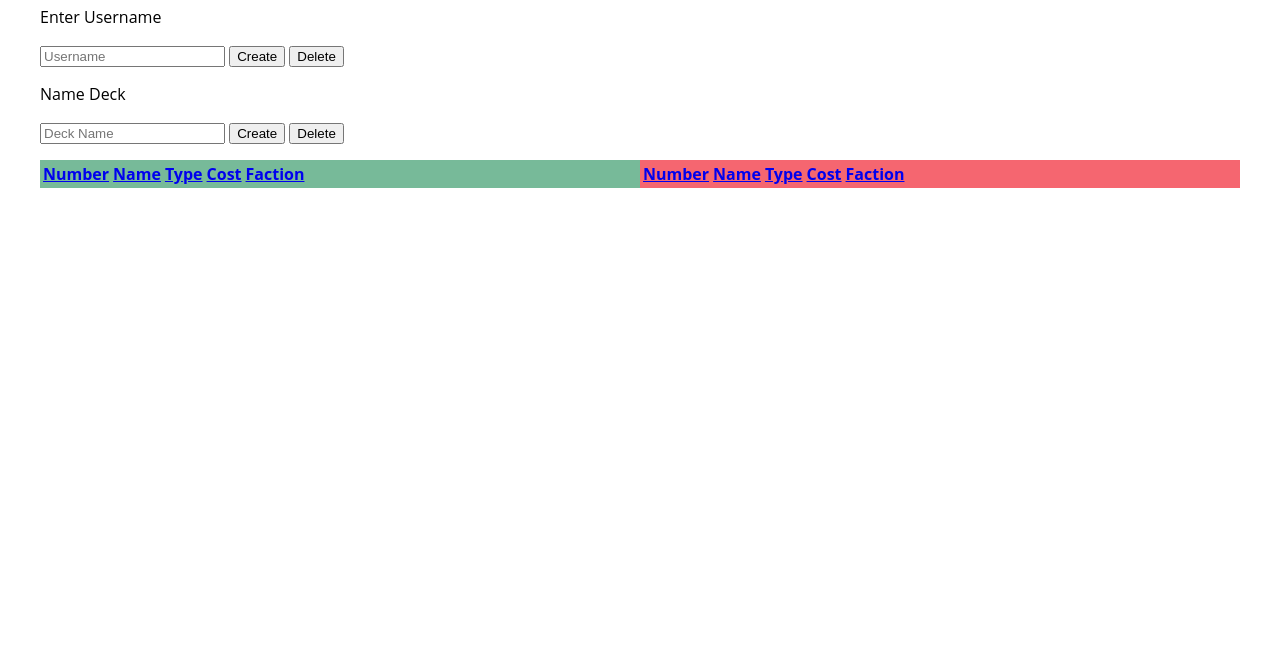
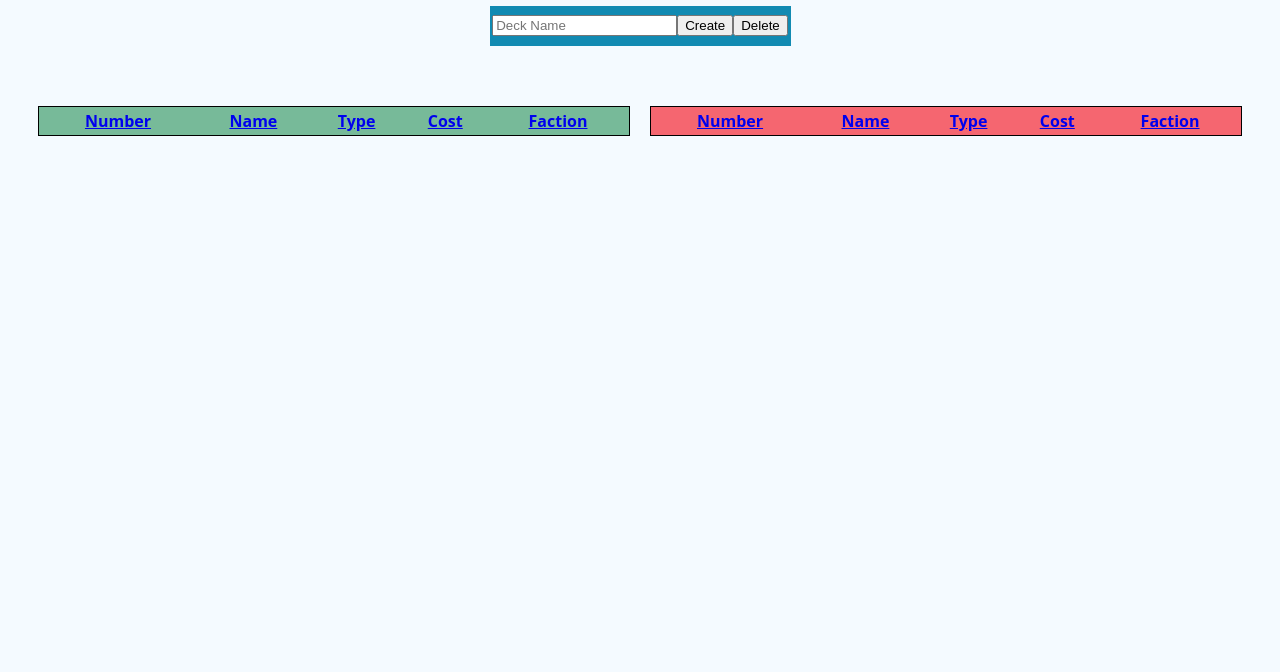
Before and after one commit to ANRSaan/foundation-capstone, a website: page client/index.html in a window 1280 px wide. Shown: the part 128-800 px from the top of the page. Drawn offline with nearby package versions, Linux system fonts and the light colour scheme; no server answers.

Commit message:
css stuffs

```diff
--- a/client/index.css
+++ b/client/index.css
@@ -1,23 +1,60 @@
 body {
     margin: 1rem;
-  padding: 1rem;
-  max-width: 1200px;
-  margin: 2rem auto;
-  font-family: "Open Sans", sans-serif;
+    padding: 1rem;
+    max-width: 1204px;
+    margin: 2rem auto;
+    font-family: "Open Sans", sans-serif;
+    height: 100%;
+    background-color: #f4faff;
+}
+
+#deckChooser {
+    background-color: #118ab2;
+    width: 25%;
+    margin: auto;
+    text-align: center;
+    align-items: center;
+    justify-content: center;
+    display: flex;
+    height: 40px;
+}
+
+#deckNamer {
+    margin-right: 45px;
+}
+
+#deckName {
+    height: 40px;
+    /* padding-top: 20px; */
+    margin-top: 20px;
+    text-align: center;
 }
 
 #cardDiv {
+    border: 1px solid black;
     background-color: #F56670;
-    width: 50%;
+    width: 49%;
     float:right;
+    height: 100%;
+
 }
 
 #deckDiv {
+    border: 1px solid black;
     background-color: #77ba99;
-    width: 50%;
+    width: 49%;
     float:left;
+    height: 100%;
 }
 
 table {
-    margin:30
+    width: 100%;
+    margin: 30;
+    height: 100%;
 }
+
+tr {
+    width: 49%;
+    border-top: 1px solid black;
+
+}
--- a/client/index.html
+++ b/client/index.html
@@ -5,25 +5,34 @@
     <meta http-equiv="X-UA-Compatible" content="IE=edge">
     <meta name="viewport" content="width=device-width, initial-scale=1.0">
     <title>Runner Net</title>
+    <!-- <link rel="stylesheet" href="./reset.css"> -->
     <link rel="stylesheet" href="./index.css">
 </head>
 <body>
     <h1>Runner Net</h1>
-    <section>
+    <!-- <section>
+        <div>
             <p>Enter Username</p>
             <input id="userName" type="text" placeholder="Username">
             <button id="createUserButton">Create</button>
             <button id="deleteUserButton">Delete</button>
+        </div>
+    </section> -->
+    <!-- <section>
+        <p id="currentName"></p> -->
     </section>
     <section>
-        <p id="currentName"></p>
-    </section>
-    <p>Name Deck</p>
+        <div id="deckChooser">
+            <!-- <p id="deckNamer">Name Deck</p> -->
             <input id="deckField" type="text" placeholder="Deck Name">
             <button id="createDeckButton">Create</button>
             <button id="deleteDeckButton">Delete</button>
+        </div>
+    </section>
     <section>
-        <p id="deckName"></p>
+        <div id="deckName">
+            <p></p>
+        </div>
     </section>
 
 
--- a/client/index.js
+++ b/client/index.js
@@ -1,5 +1,5 @@
-const createUserBtn = document.getElementById('createUserButton')
-const deleteUserBtn = document.getElementById('deleteUserButton')
+// const createUserBtn = document.getElementById('createUserButton')
+// const deleteUserBtn = document.getElementById('deleteUserButton')
 const nameDeckBtn = document.getElementById('createDeckButton')
 const deleteDeckBtn = document.getElementById('deleteDeckButton')
 const cardAddButton = document.getElementById('cardDiv')
@@ -239,7 +239,7 @@ const nameDeck = (e) => {
         return
     }
 
-    nameDeckBtn.remove()
+    // nameDeckBtn.remove()
     let deckName = {
         deckName: deck.value,
         userName: 'Default'
@@ -281,8 +281,8 @@ const dbSeeder = () => {
 
 dbSeeder()
 cardGetter()
-createUserBtn.addEventListener('click', userHandler)
-deleteUserBtn.addEventListener('click', userDeleter)
+// createUserBtn.addEventListener('click', userHandler)
+// deleteUserBtn.addEventListener('click', userDeleter)
 nameDeckBtn.addEventListener('click', nameDeck)
 deleteDeckBtn.addEventListener('click', deleteDeck)
 cardAddButton.addEventListener('click', click => {
--- /dev/null
+++ b/client/reset.css
@@ -0,0 +1,48 @@
+/* http://meyerweb.com/eric/tools/css/reset/
+   v2.0 | 20110126
+   License: none (public domain)
+*/
+
+html, body, div, span, applet, object, iframe,
+h1, h2, h3, h4, h5, h6, p, blockquote, pre,
+a, abbr, acronym, address, big, cite, code,
+del, dfn, em, img, ins, kbd, q, s, samp,
+small, strike, strong, sub, sup, tt, var,
+b, u, i, center,
+dl, dt, dd, ol, ul, li,
+fieldset, form, label, legend,
+table, caption, tbody, tfoot, thead, tr, th, td,
+article, aside, canvas, details, embed,
+figure, figcaption, footer, header, hgroup,
+menu, nav, output, ruby, section, summary,
+time, mark, audio, video {
+	margin: 0;
+	padding: 0;
+	border: 0;
+	font-size: 100%;
+	font: inherit;
+	vertical-align: baseline;
+}
+/* HTML5 display-role reset for older browsers */
+article, aside, details, figcaption, figure,
+footer, header, hgroup, menu, nav, section {
+	display: block;
+}
+body {
+	line-height: 1;
+}
+ol, ul {
+	list-style: none;
+}
+blockquote, q {
+	quotes: none;
+}
+blockquote:before, blockquote:after,
+q:before, q:after {
+	content: '';
+	content: none;
+}
+table {
+	border-collapse: collapse;
+	border-spacing: 0;
+}
```
Lines whose indentation alone changed are shown as unchanged.
